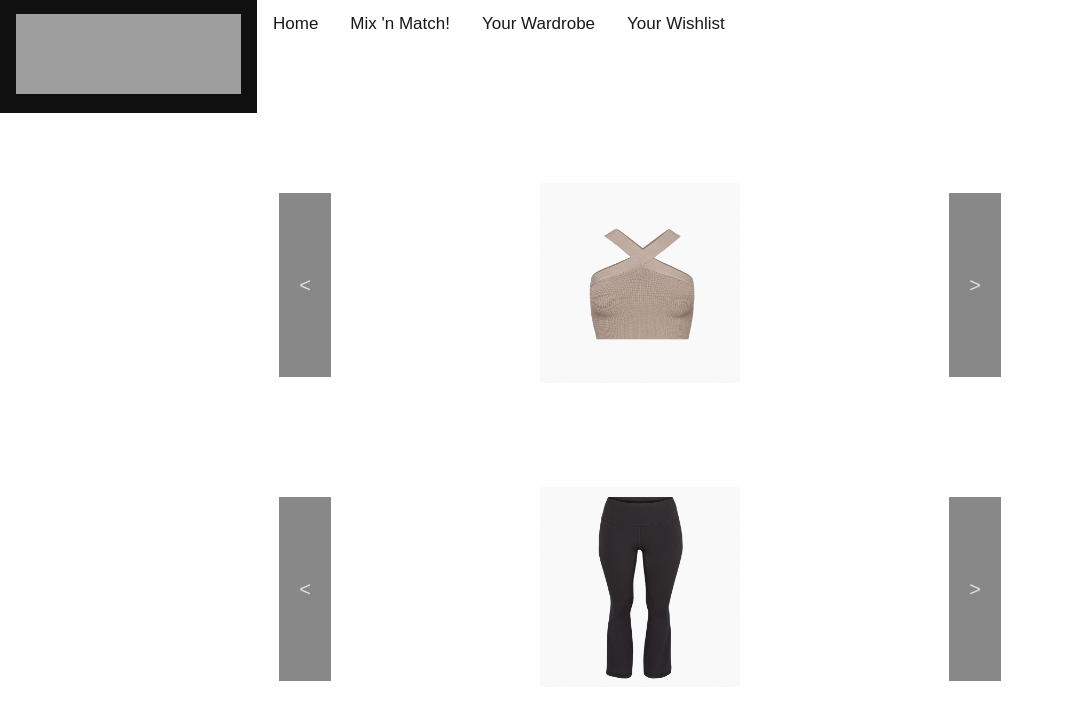
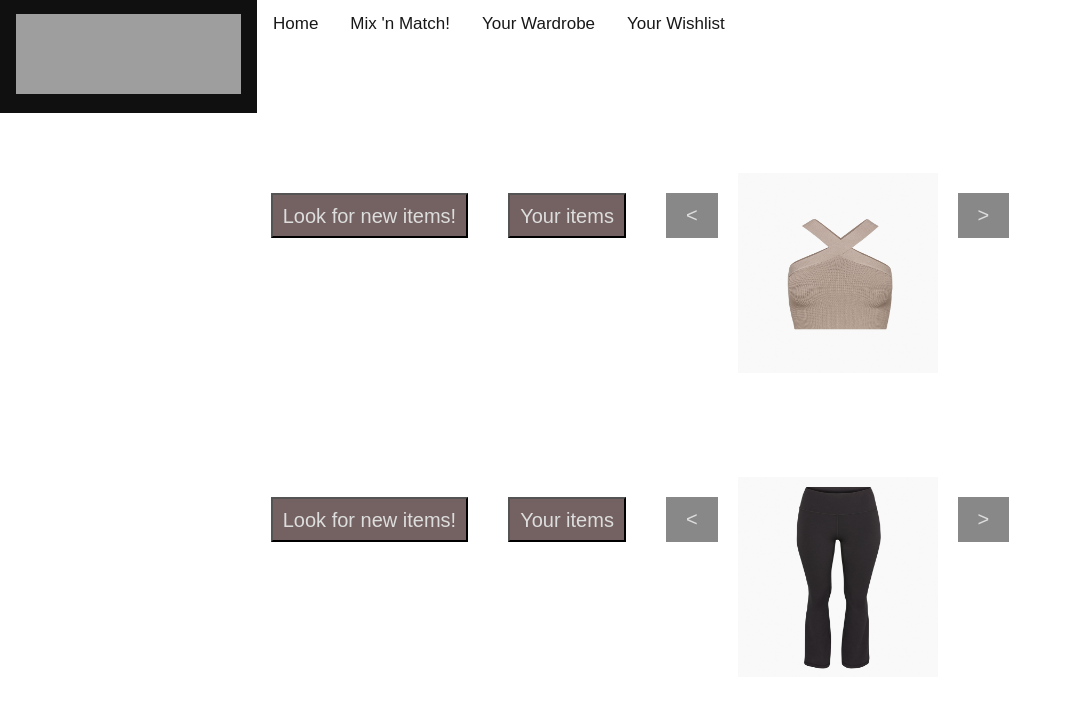
Before and after one commit to emilymiu/Aritzia, a plain HTML site: page mixnmatch.html in a window 1280 px wide. Shown: the whole page, without its empty margins (0-1072 px from the left). Drawn offline with Linux system fonts and the light colour scheme; grey boxes are pictures that could not be loaded.

Commit message:
added new bottons

```diff
--- a/mixnmatch.html
+++ b/mixnmatch.html
@@ -66,6 +66,8 @@
 
     <div class="slider-container">
         <div class="slider">
+          <button class="otherBtn" onclick="shop()""> Look for new items! </button>
+          <button class="otherBtn" onclick="fetchWardrobe()"> Your items </button>
           <button class="btn" onclick="prevTop()"><</button>
           <div class="image-box">
             <img src="img/top/crosstank.jpeg" class="slider-img-top" />
@@ -75,6 +77,8 @@
         <script src="mixnmatchButton.js"></script>
 
         <div class="slider">
+          <button class="otherBtn" onclick="shop()""> Look for new items! </button>
+          <button class="otherBtn" onclick="fetchWardrobe()"> Your items </button>
           <button class="btn" onclick="prevBottom()"><</button>
           <div class="image-box">
             <img src="img/bottom/blackleggings.jpeg" class="slider-img-bottom" />
@@ -84,13 +88,5 @@
         <script src="mixnmatchButton.js"></script>
     </div>
 
-    <script>
-      const selectedImages = JSON.parse(localStorage.getItem('images'));
-
-      selectedImages.forEach((url) => {
-        document.body.innerHTML += `<img src="${url}" />`;
-      })
-    </script>
-
   </body>
 </html>
--- a/mixnmatchButton.js
+++ b/mixnmatchButton.js
@@ -1,6 +1,14 @@
 var sliderimgtop = document.querySelector(".slider-img-top");
 var sliderimgbottom = document.querySelector(".slider-img-bottom");
 
+const selectedImages = JSON.parse(localStorage.getItem("images"));
+
+// selectedImages.forEach((url) => {
+//   document.body.innerHTML +=
+//     `<img src="${url}" width="200" height="300"/>` + " ";
+// });
+
+function shop() {
   var imagesTop = [
     "blackbodysuit.jpeg",
     "creamblouse.jpeg",
@@ -30,7 +38,6 @@ var iTop = 0;
   var iBottom = 0;
 
   function prevTop() {
-  console.log("blicked previous")
     if (iTop <= 0) iTop = imagesTop.length;
     iTop--;
     return setTopImg();
@@ -59,5 +66,11 @@ function nextBottom() {
   }
 
   function setBottomImg() {
-  return sliderimgbottom.setAttribute("src", "img/bottom/" + imagesBottom[iBottom]);
+    return sliderimgbottom.setAttribute(
+      "src",
+      "img/bottom/" + imagesBottom[iBottom]
+    );
   }
+}
+
+function fetchWardrobe() {}
--- a/styles.css
+++ b/styles.css
@@ -22,7 +22,8 @@ body {
   font-size: 20px;
   color: #ddd;
   cursor: pointer;
-  margin: 10px auto;
+  margin: 20px;
+  height: 45px;
 }
 
 .btn:hover {
@@ -30,7 +31,24 @@ body {
 }
 
 .slider-container {
-  margin: 20px;
+  margin: 10px;
   display: flex;
   flex-direction: column;
+  column-gap: 51px;
+  align-items: center;
 }
+
+.otherBtn {
+  outline: none;
+  background-color: rgb(116, 98, 98);
+  padding: 10px 10px;
+  font-size: 20px;
+  color: #ddd;
+  cursor: pointer;
+  margin: 20px;
+  height: 45px;
+}
+
+.otherBtn:hover {
+  background-color: #111;
+}
```
Lines whose indentation alone changed are shown as unchanged.
